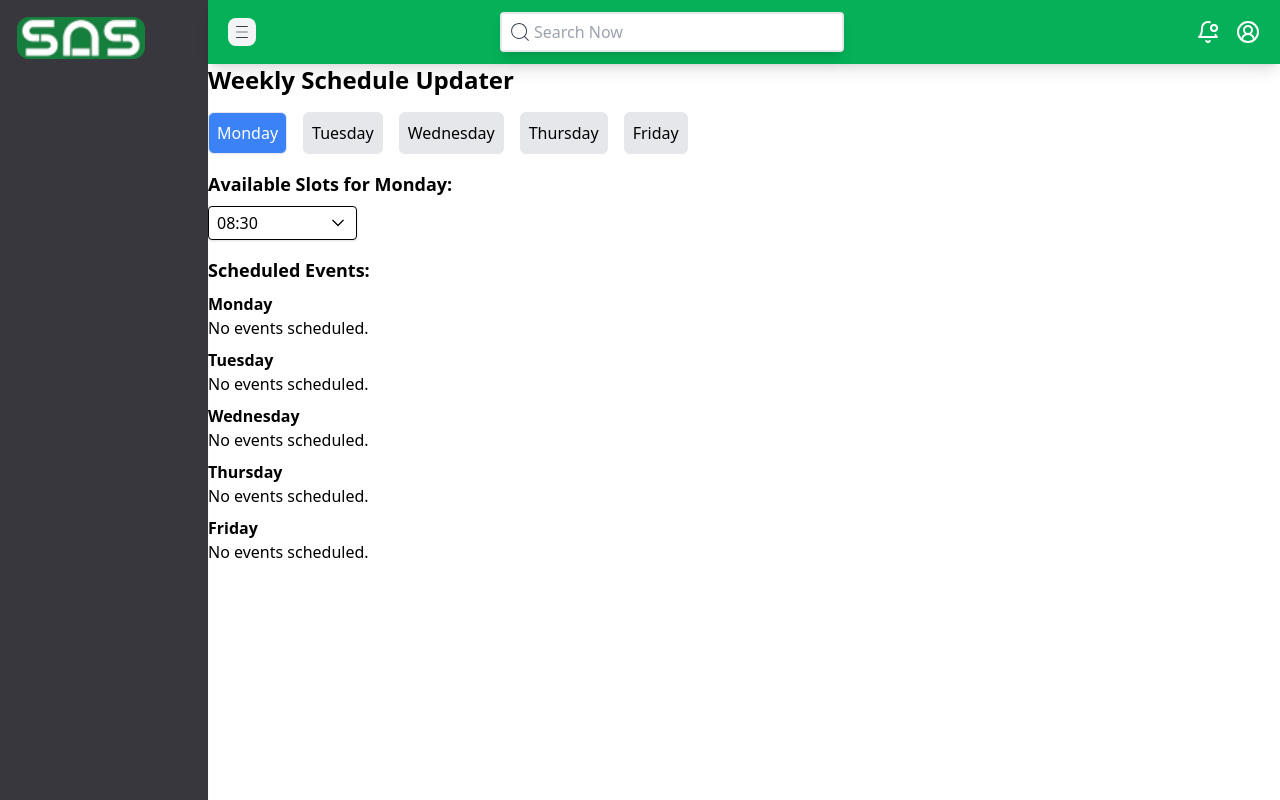
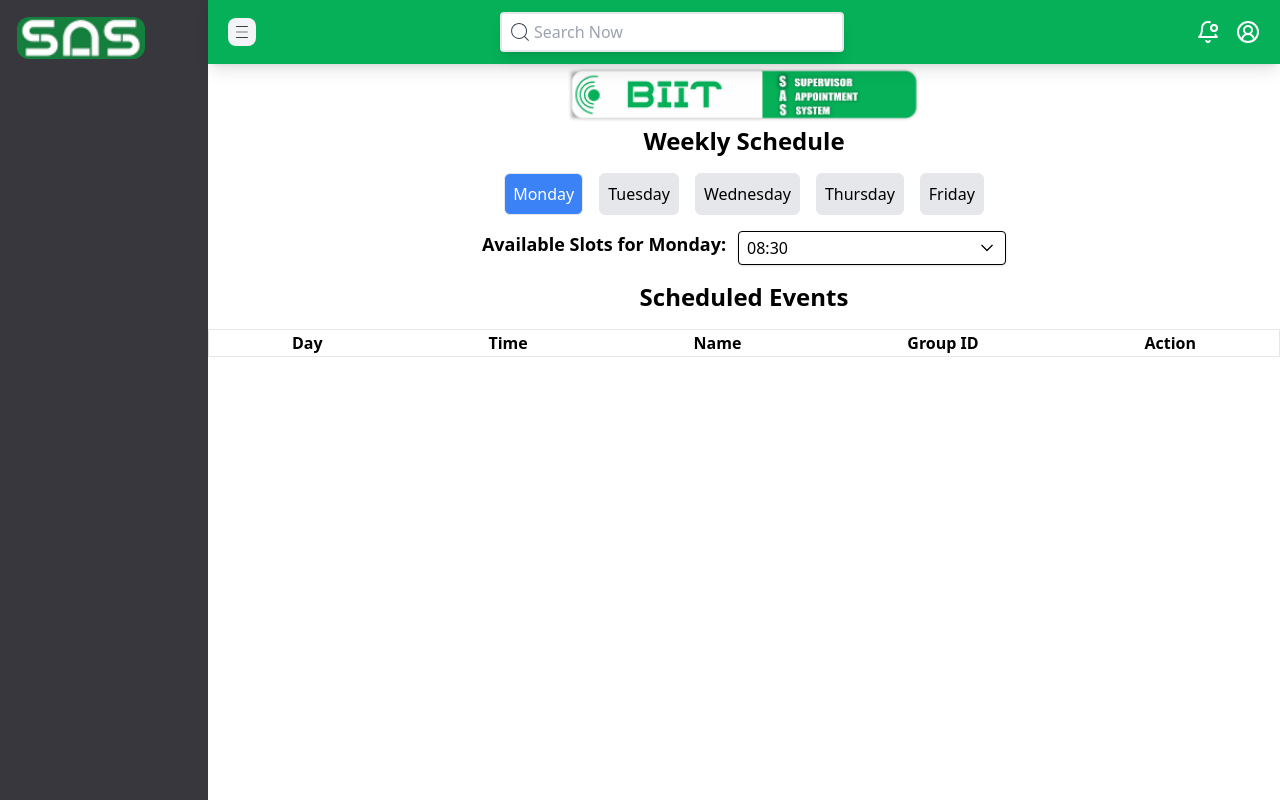
Before and after one commit to Mubashir1292/Biit-Project-Supervisor-Appointment-System, a React (Create React App) app: page /TechnicalExpert/Schedule in a window 1280 px wide. Both pictures are taken after a click on the button "Monday". Built offline with nearby package versions, Linux system fonts and the light colour scheme.

Commit message:
Done the front-end helprequest, meeting and schedule

```diff
--- a/src/components/dropdown/Dropdown.jsx
+++ b/src/components/dropdown/Dropdown.jsx
@@ -57,7 +57,7 @@ function Dropdown({ label, options, value, OnSelect, className, ...rest }) {
         )}
       </Panel>
       {isOpen && (
-        <Panel className="absolute w-full z-20 shadow-2xl py-1 px-2 ">
+        <Panel className="absolute w-1/6 z-20 shadow-2xl py-1 px-2 ">
           {renderedElements}
         </Panel>
       )}
--- a/src/pages/TechnicalExpert/Schedule/ScheduleManagement.jsx
+++ b/src/pages/TechnicalExpert/Schedule/ScheduleManagement.jsx
@@ -1,5 +1,6 @@
 import React, { useState } from "react";
 import Dropdown from "../../../components/dropdown/Dropdown";
+import biitlogo from "../../../assets/extra/biitSAS.png";
 
 // Sample schedule data for 5 days (Monday to Friday)
 const initialSchedule = [
@@ -36,17 +37,18 @@ function WeeklyScheduleUpdater() {
   const [selectedDay, setSelectedDay] = useState("");
   const [selectedSlot, setSelectedSlot] = useState("");
   const [eventName, setEventName] = useState("");
+  const [groupId, setGroupId] = useState("");
   const [availableTimeSlots, setAvailableTimeSlots] = useState([]);
 
   // Function to handle adding an event
   const handleAddEvent = () => {
-    if (selectedDay && selectedSlot && eventName) {
+    if (selectedDay && selectedSlot && eventName && groupId) {
       setSchedule((prevSchedule) => {
         return prevSchedule.map((day) => {
           if (day.day === selectedDay) {
             const updatedEvents = [
               ...day.events,
-              { time: selectedSlot, name: eventName },
+              { time: selectedSlot, name: eventName, groupId: groupId },
             ];
             const updatedSlots = day.slots.map((slot) => {
               if (slot.start === selectedSlot) {
@@ -63,14 +65,18 @@ function WeeklyScheduleUpdater() {
       setSelectedDay("");
       setSelectedSlot("");
       setEventName("");
+      setGroupId("");
     } else {
-      alert("Please select a day, time slot, and enter event name.");
+      alert(
+        "Please select a day, time slot, enter event name, and enter group ID."
+      );
     }
   };
 
   // Function to handle selecting a time slot
   const handleSelectSlot = (slot) => {
-    setSelectedSlot(slot.start);
+    setSelectedSlot(slot.label); // Store only the start time string
+    console.log(slot.label);
   };
 
   // Function to generate dropdown options
@@ -85,8 +91,11 @@ function WeeklyScheduleUpdater() {
 
   return (
     <div className="container mx-auto">
-      <h1 className="text-2xl font-bold mb-4">Weekly Schedule Updater</h1>
-      <div className="flex flex-row space-x-4">
+      <div className="w-full flex justify-center items-center">
+        <img src={biitlogo} alt="biit Logo" className="w-2/6" />
+      </div>
+      <h1 className="text-2xl font-bold mb-4 text-center">Weekly Schedule</h1>
+      <div className="flex flex-row space-x-4 justify-center">
         {/* Day selection */}
         {schedule.map((day, index) => (
           <div key={index}>
@@ -105,28 +114,34 @@ function WeeklyScheduleUpdater() {
       </div>
       {/* Slot selection */}
       {selectedDay && (
-        <div className="mt-4 w-10/12">
-          <h2 className="text-lg font-semibold">
+        <div className="flex justify-center items-center space-x-3">
+          <h2 className="text-lg font-semibold mt-2">
             Available Slots for {selectedDay}:
           </h2>
           <Dropdown
             options={generateDropdownOptions()}
             value={selectedSlot}
             OnSelect={handleSelectSlot}
-            placeholder="Select Time Slot"
-            className="mt-2 w-2/12"
+            className="mt-2 w-3/12"
           />
         </div>
       )}
       {/* Event input */}
       {selectedSlot && (
-        <div className="mt-4">
+        <div className="mt-4 flex  flex-col space-y-3 justify-center items-center">
           <input
             type="text"
-            placeholder="Enter event name"
+            placeholder="Enter event title"
             value={eventName}
             onChange={(e) => setEventName(e.target.value)}
             className="w-1/2 p-2 rounded-md border"
+          />
+          <input
+            type="number"
+            placeholder="Enter group ID"
+            value={groupId}
+            onChange={(e) => setGroupId(e.target.value)}
+            className="w-1/2 p-2 rounded-md border "
           />
           <button
             className="ml-2 px-4 py-2 bg-blue-500 text-white rounded-md"
@@ -137,25 +152,75 @@ function WeeklyScheduleUpdater() {
         </div>
       )}
       {/* Event list */}
-      <div className="mt-4">
-        <h2 className="text-lg font-semibold">Scheduled Events:</h2>
-        {schedule.map((day, index) => (
-          <div key={index}>
-            <h3 className="mt-2 font-semibold">{day.day}</h3>
-            {day.events.length > 0 ? (
-              <ul>
-                {day.events.map((event, idx) => (
-                  <li key={idx}>
-                    {event.time} - {event.name}
-                  </li>
-                ))}
-              </ul>
-            ) : (
-              <p>No events scheduled.</p>
-            )}
+      <h2 className="text-2xl font-semibold text-center my-4">
+        Scheduled Events
+      </h2>
+      {/* <div className="mt-4">
+        <div className="mt-4 flex flex-col justify-around items-center">
+          <div className="w-full flex  items-center">
+            <div className="w-1/5 font-semibold">Day</div>
+            <div className="w-1/5 font-semibold">Time</div>
+            <div className="w-1/5 font-semibold">Name</div>
+            <div className="w-1/5 font-semibold">Group ID</div>
+            <div className="w-1/5 font-semibold">Action</div>
           </div>
-        ))}
-      </div>
+          {schedule.map((day, index) =>
+            day.events.map((event, idx) => (
+              <div
+                key={`${index}-${idx}`}
+                className="w-full flex justify-around items-center"
+              >
+                <div>{day.day}</div>
+                <div>{event.time}</div>
+                <div>{event.name}</div>
+                <div>{event.groupId}</div>
+                <div>
+                  <button className="px-2 py-1 bg-green-500 text-white rounded-md">
+                    Edit
+                  </button>
+                  <button className="px-2 py-1 bg-red-500 text-white rounded-md ml-2">
+                    Delete
+                  </button>
+                </div>
+              </div>
+            ))
+          )}
+        </div>
+      </div> */}
+      <table className="mt-2 border w-full">
+        <thead>
+          <tr className="flex justify-around items-center ">
+            <th>Day</th>
+            <th>Time</th>
+            <th>Name</th>
+            <th>Group ID</th>
+            <th>Action</th>
+          </tr>
+        </thead>
+        <tbody>
+          {schedule.map((day, index) =>
+            day.events.map((event, idx) => (
+              <tr
+                key={`${index}-${idx}`}
+                className="flex justify-around items-center "
+              >
+                <td className="text-left">{day.day}</td>
+                <td className="text-left -ml-12">{event.time}</td>
+                <td className="text-left -ml-12">{event.name}</td>
+                <td className="text-left ml-6">{event.groupId}</td>
+                <td>
+                  <button className="px-2 py-1 bg-green-500 text-white rounded-md">
+                    Edit
+                  </button>
+                  <button className="px-2 py-1 bg-red-500 text-white rounded-md ml-2">
+                    Delete
+                  </button>
+                </td>
+              </tr>
+            ))
+          )}
+        </tbody>
+      </table>
     </div>
   );
 }
```
